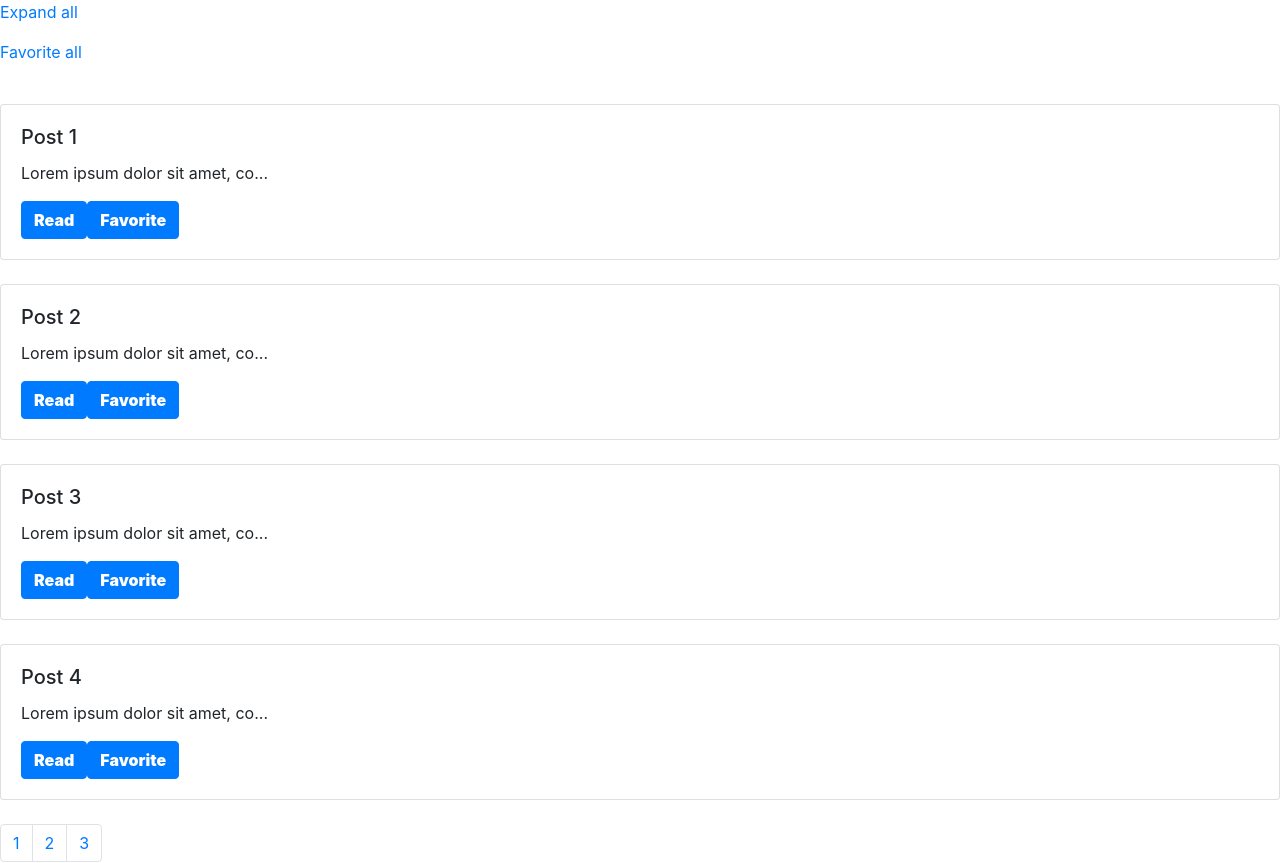
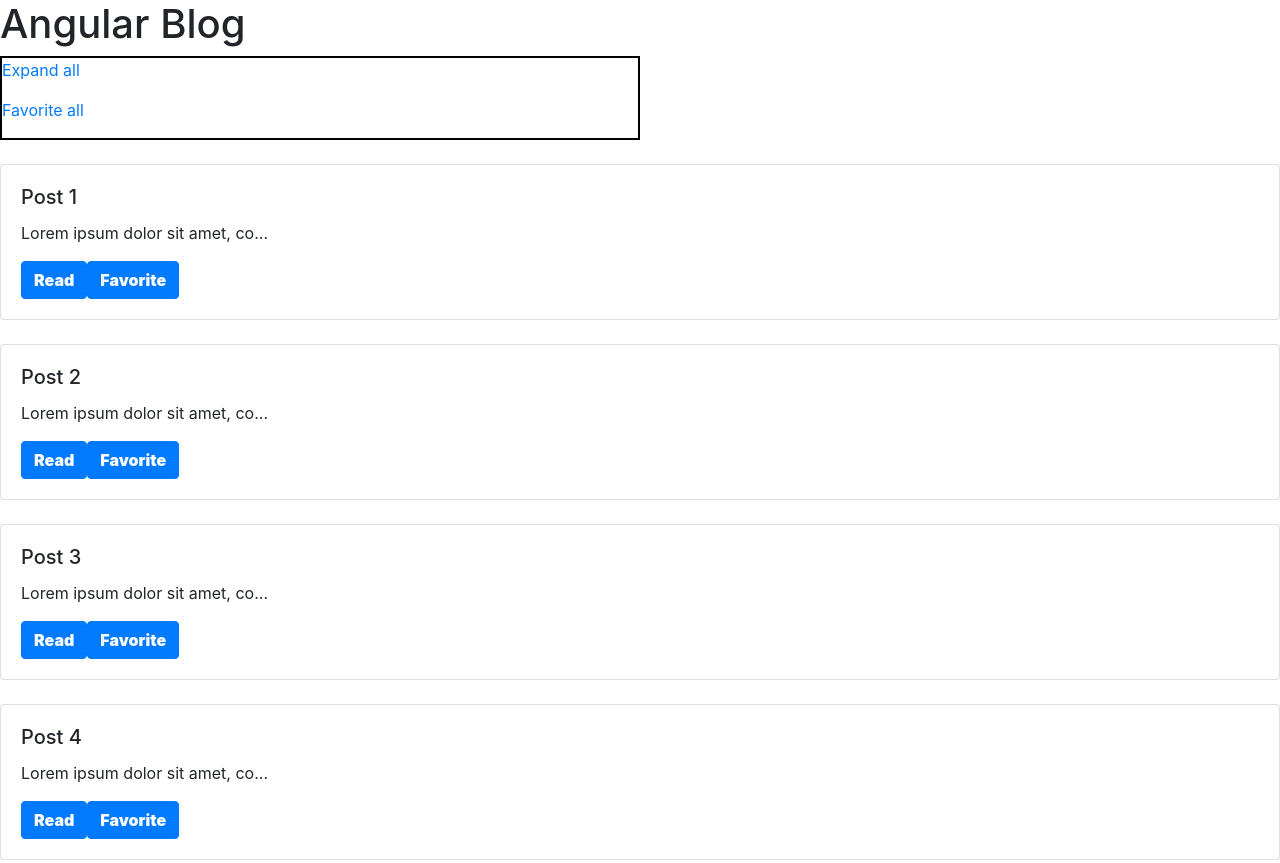
Before and after one commit to apm30/blog-example, an Angular app: page / in a window 1280 px wide. Shown: the top 863 px of the page. Built offline with nearby package versions, Linux system fonts and the light colour scheme.

Commit message:
Adding shell component

```diff
--- a/src/app/app.component.html
+++ b/src/app/app.component.html
@@ -1 +1,5 @@
-<app-blog-list></app-blog-list>
+<app-shell>
+  <h1 header>Angular Blog</h1>
+  <app-blog-list bodys></app-blog-list>
+  <h2 footer>Footer</h2>
+</app-shell>
--- a/src/app/app.module.ts
+++ b/src/app/app.module.ts
@@ -9,6 +9,8 @@
 import { PaginatorComponent } from './paginator/paginator.component';
 import { BlogDataService } from './blog-data.service';
 import { HighlightDirective } from './highlight.directive';
+import { CardComponent } from './card/card.component';
+import { ShellComponent } from './shell/shell.component';
 
 @NgModule({
   declarations: [
@@ -17,7 +19,9 @@
     BlogListComponent,
     TruncatePipe,
     PaginatorComponent,
-    HighlightDirective
+    HighlightDirective,
+    CardComponent,
+    ShellComponent
   ],
   imports: [BrowserModule, AppRoutingModule],
   providers: [TruncatePipe, BlogDataService],
--- a/src/app/blog-list/blog-list.component.html
+++ b/src/app/blog-list/blog-list.component.html
@@ -1,4 +1,6 @@
-<p><a href="#" (click)="expandAll()">Expand all</a></p>
-<p><a href="#" (click)="favAll()">Favorite all</a></p>
+<app-card>
+  <p><a href="#" (click)="expandAll()">Expand all</a></p>
+  <p><a href="#" (click)="favAll()">Favorite all</a></p>
+</app-card>
 <app-blog-post-tile *ngFor="let post of blogPosts[currentPage]" #tile [post]="post"></app-blog-post-tile>
 <app-paginator [numberOfPages]="blogPosts.length" (pageNumberClick)="updatePage($event)"></app-paginator>
--- /dev/null
+++ b/src/app/card/card.component.css
@@ -0,0 +1,4 @@
+.bordered {
+  border: 2px solid black;
+  max-width: 50%;
+}
--- /dev/null
+++ b/src/app/card/card.component.html
@@ -0,0 +1,3 @@
+<div class="bordered">
+  <ng-content></ng-content>
+</div>
--- /dev/null
+++ b/src/app/card/card.component.ts
@@ -0,0 +1,15 @@
+import { Component, OnInit } from '@angular/core';
+
+@Component({
+  selector: 'app-card',
+  templateUrl: './card.component.html',
+  styleUrls: ['./card.component.css']
+})
+export class CardComponent implements OnInit {
+
+  constructor() { }
+
+  ngOnInit() {
+  }
+
+}
--- /dev/null
+++ b/src/app/shell/shell.component.html
@@ -0,0 +1,9 @@
+<div>
+  <ng-content select="[header]"></ng-content>
+</div>
+<div>
+  <ng-content sekect="[body]"></ng-content>
+</div>
+<div>
+  <ng-content select="[footer]"></ng-content>
+</div>
--- /dev/null
+++ b/src/app/shell/shell.component.ts
@@ -0,0 +1,15 @@
+import { Component, OnInit } from '@angular/core';
+
+@Component({
+  selector: 'app-shell',
+  templateUrl: './shell.component.html',
+  styleUrls: ['./shell.component.css']
+})
+export class ShellComponent implements OnInit {
+
+  constructor() { }
+
+  ngOnInit() {
+  }
+
+}
```
Also changed, not shown: src/app/shell/shell.component.css (added), 2 other files (tests, documents, lock files or other folders).
